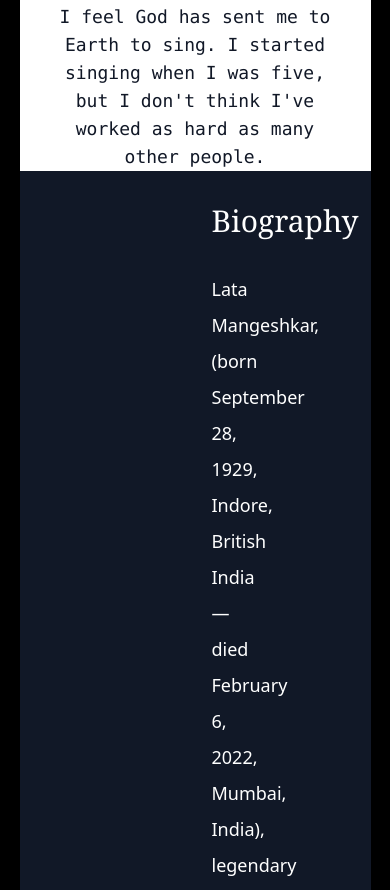
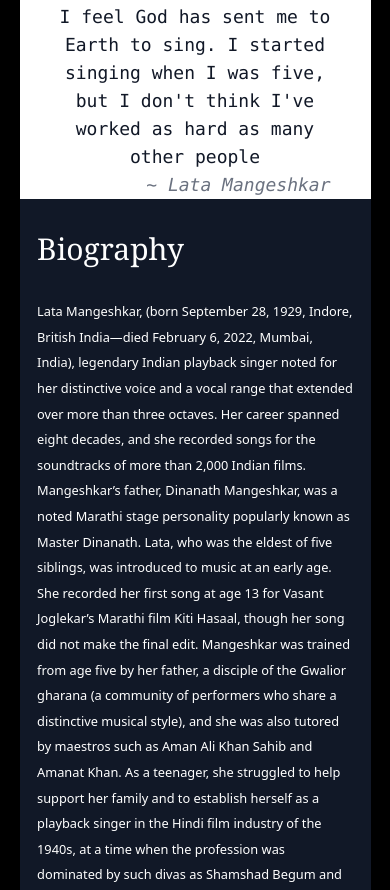
Before and after one commit to Vivek-Vishwakarma/OIBGRIP-VIVEK, a plain HTML site: page TASK-2 Tribute Page/index.html in a window 390 px wide. Shown: the part 754-1644 px from the top of the page. Drawn offline with nearby package versions, Linux system fonts and the light colour scheme.

Commit message:
fixed section

```diff
--- a/TASK-2 Tribute Page/index.html
+++ b/TASK-2 Tribute Page/index.html
@@ -8,7 +8,7 @@
     <scrip defer src="https://cdn.tailwindcss.com"></scrip>
     <link rel="stylesheet" href="https://cdnjs.cloudflare.com/ajax/libs/tailwindcss/2.2.19/tailwind.min.css"
         referrerpolicy="no-referrer" />
-    <title>Tribute Page</title>
+    <title>Tribute - Lata Mangeshkar</title>
 </head>
 <style>
     .icon:hover{
@@ -19,12 +19,19 @@
         .mainDiv {
             margin: 0px 5%;
         }
+        .section{
+            margin: 0px 5%;
+            font-size: 1rem;
+        }
+        .section p{
+            font-size: 0.8rem;
+        }
     }
 </style>
 
 <body class="bg-black text-white ">
-    <div class="mx-36 text-center bg-gray-900 mainDiv">
-        <h1 class="font-bold text-4xl pt-12">Lata Mangeshkar</h1>
+    <div class="mx-40 text-center bg-gray-900 mainDiv">
+        <h1 class="font-bold text-4xl pt-12 font-serif">Lata Mangeshkar</h1>
         <h2 class="italic my-6">The Voice of India</h2>
         <p class="mt-4">28 September 1929 – 6 February 2022</p>
         <a target="_blank" href="https://www.youtube.com/watch?v=hFpXv4eVfjo&ab_channel=CassetteGallery"><svg xmlns="http://www.w3.org/2000/svg" class="h-20 w-20 mx-auto my-14 icon" fill="none" viewBox="0 0 24 24"
@@ -47,12 +54,15 @@
 
                         <h2 class="text-gray-900 text-lg title-font mx-5 font-mono my-auto">I feel God has sent me to
                             Earth to sing. I started singing when I was five, but I
-                            don't think I've worked as hard as many other people.</h2>
+                            don't think I've worked as hard as many other people
+                        <br>
+                        <p class="italic text-gray-500 text-right">~ Lata Mangeshkar</p></h2>
+
                     </div>
                 </div>
             </section>
         </div>
-        <div class="mx-48">
+        <div class="section mx-48">
             <h1 class="text-3xl text-left my-8 font-serif">Biography</h1>
             <p class="text-left text-lg leading-4 leading-loose">
                 Lata Mangeshkar, (born September 28, 1929, Indore, British India—died February 6, 2022, Mumbai, India),
```
